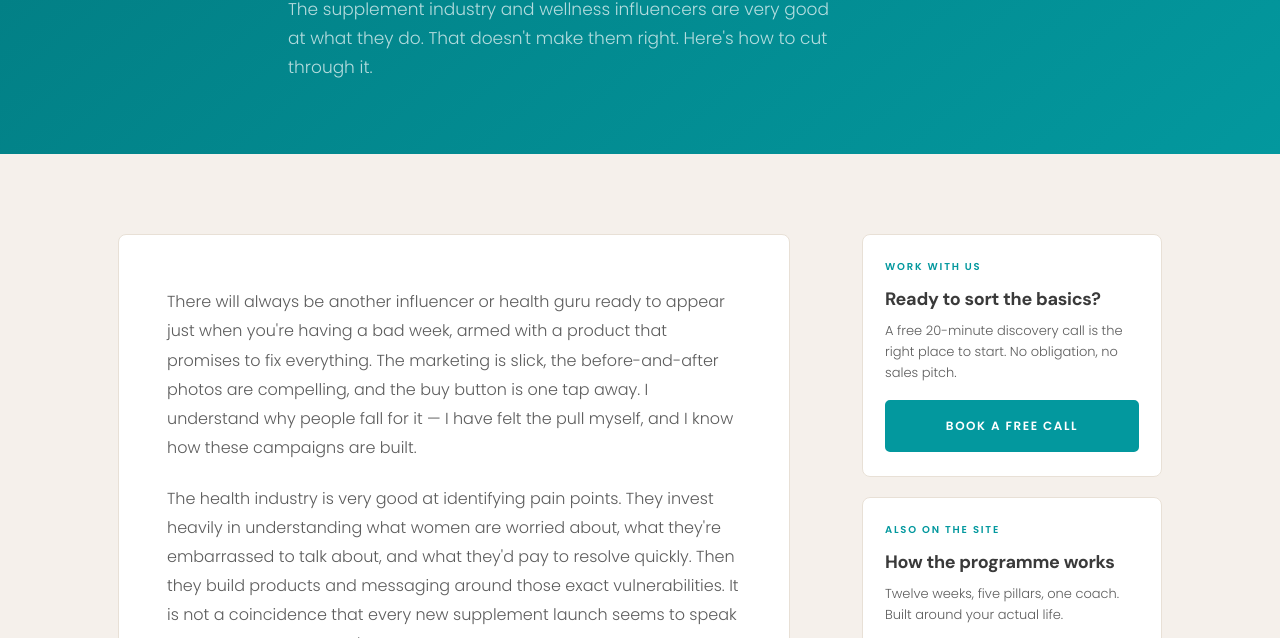
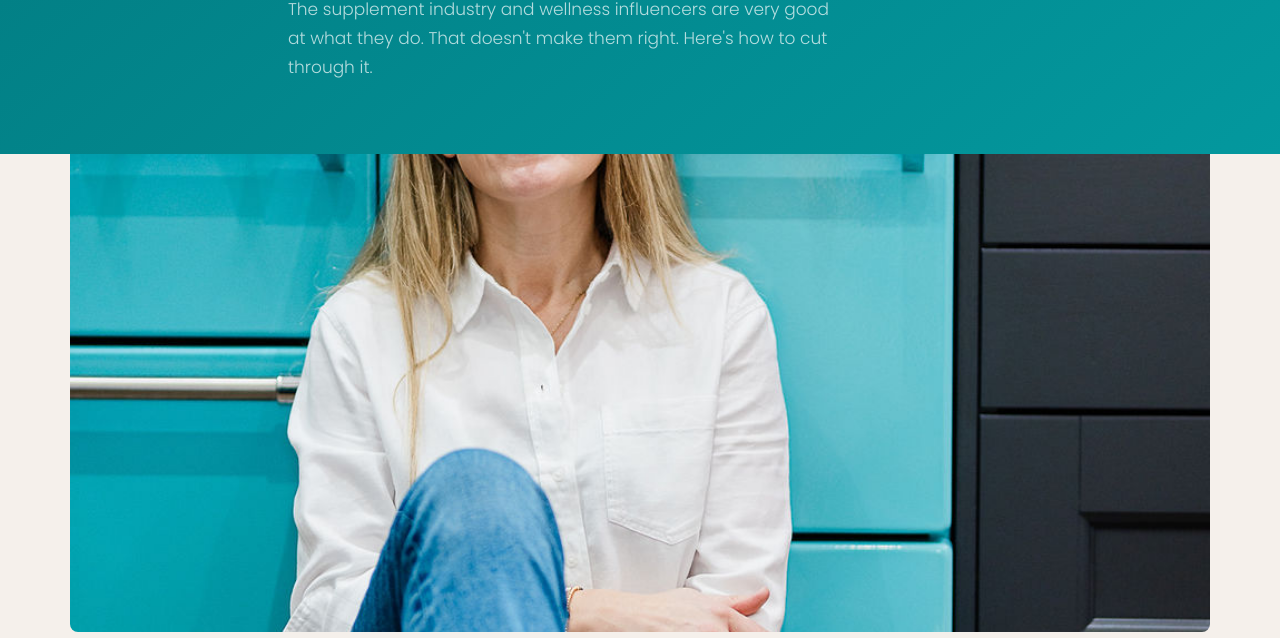
Before and after one commit to mdarky78-bit/nutricore-website, a plain HTML site: page blog-stop-dont-pay.html in a window 1280 px wide. Shown: the part 310-948 px from the top of the page. Drawn offline with Linux system fonts and the light colour scheme.

Commit message:
Add files via upload

```diff
--- a/blog-stop-dont-pay.html
+++ b/blog-stop-dont-pay.html
@@ -235,6 +235,15 @@ ul { list-style: none; }
   </div>
 </div>
 
+<!-- FEATURE IMAGE -->
+<div style="background:var(--cream); padding: 0 48px;">
+  <div style="max-width:var(--max); margin:0 auto;">
+    <img src="blog-stop-dont-pay.jpg" alt="Stop. Don't tap pay."
+         style="width:100%; max-height:480px; object-fit:cover; object-position:center;
+                display:block; border-radius:0 0 8px 8px; margin-top:-2px;">
+  </div>
+</div>
+
 <!-- POST CONTENT -->
 <div class="post-layout">
   <div class="post-grid">
```
Also changed, not shown: resources.html (+1 -3 lines), blog-stop-dont-pay.jpg (added).
